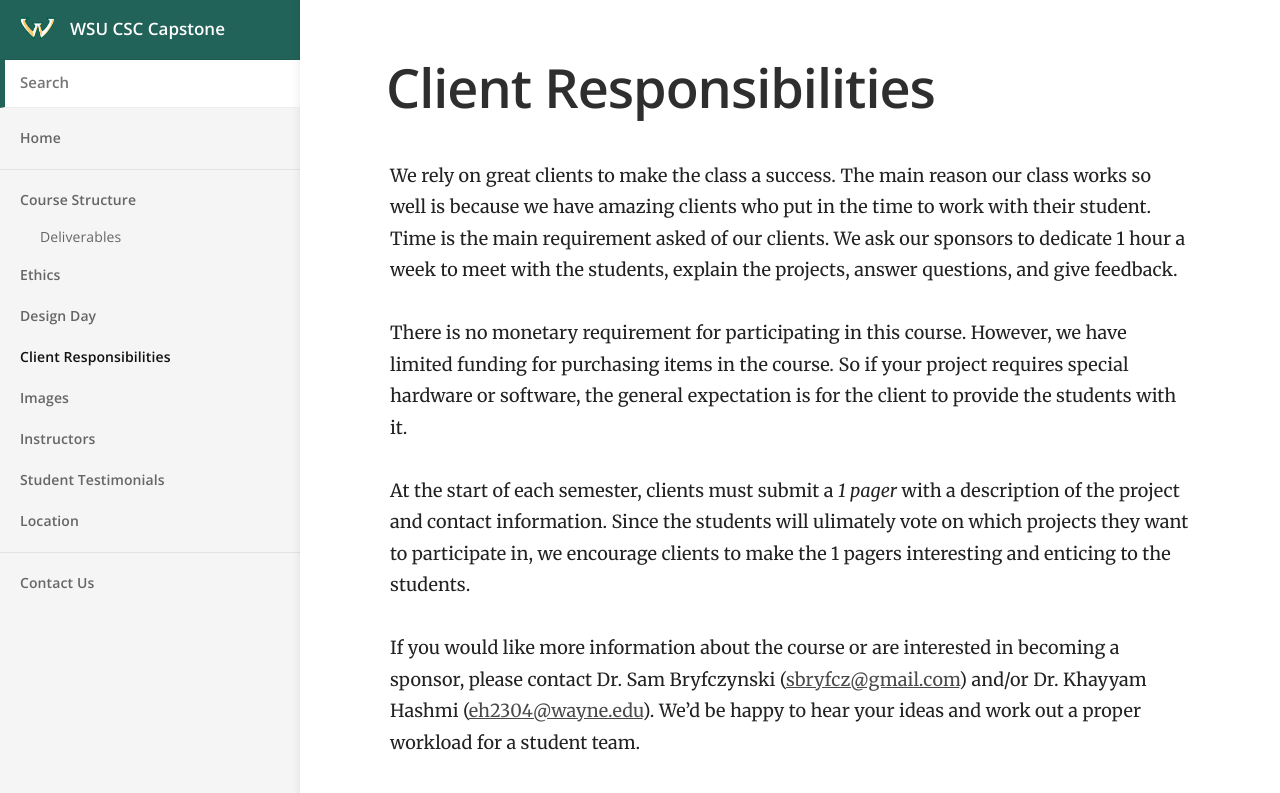
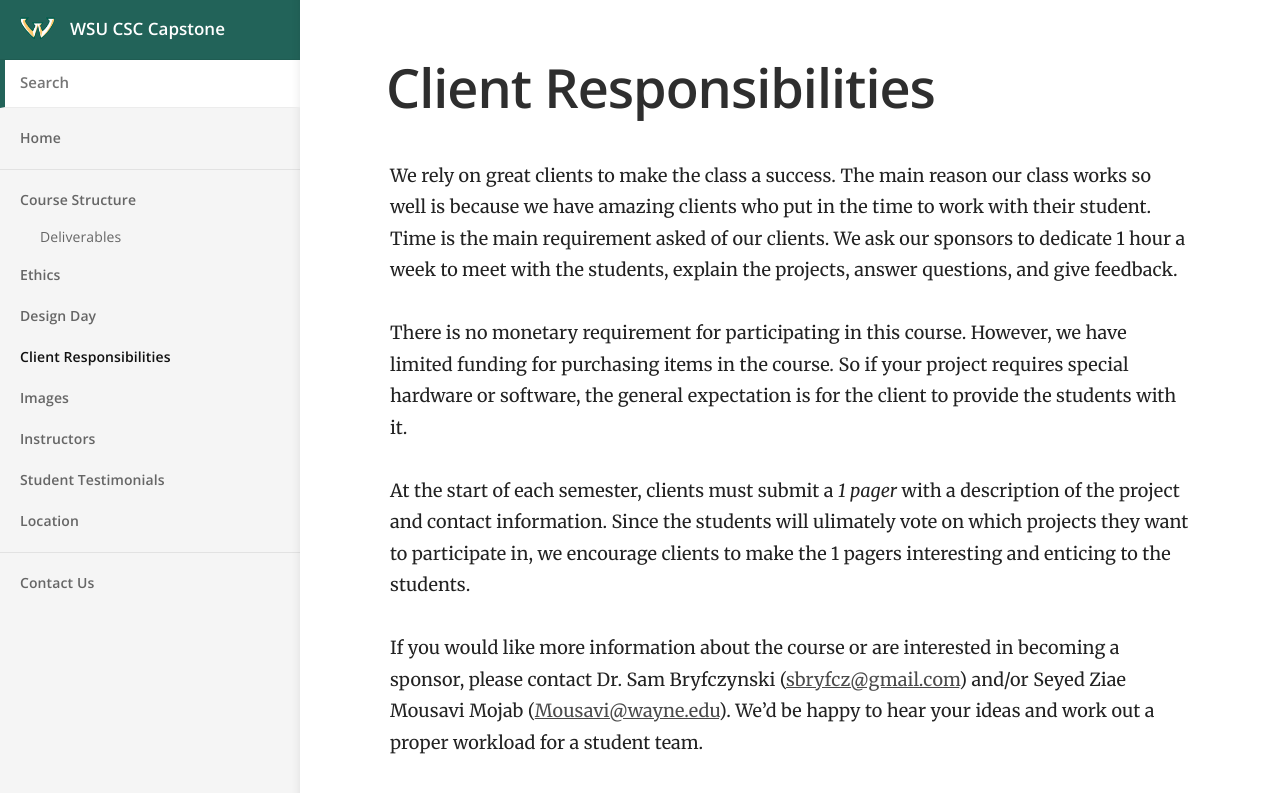
Before and after one commit to wsu-csc-capstone/wsu-csc-capstone.github.io, a Jekyll site: the page built from _docs/client-responsibilities/index.md, in a window 1280 px wide. Shown: the top 793 px of the page. Built offline with Jekyll 4.4.1, drawn with Linux system fonts in a browser that asks for light colours.

Commit message:
Update index.md

```diff
--- a/_docs/client-responsibilities/index.md
+++ b/_docs/client-responsibilities/index.md
@@ -22,5 +22,5 @@ and enticing to the students.
 
 If you would like more information about the course or are interested in becoming
 a sponsor, please contact Dr. Sam Bryfczynski ([sbryfcz@gmail.com](mailto:sbryfcz@gmail.com)) and/or
-Dr. Khayyam Hashmi ([eh2304@wayne.edu](eh2304@wayne.edu)). We'd be happy to hear your ideas and work
+Seyed Ziae Mousavi Mojab ([Mousavi@wayne.edu](Mousavi@wayne.edu)). We'd be happy to hear your ideas and work
 out a proper workload for a student team.
```
